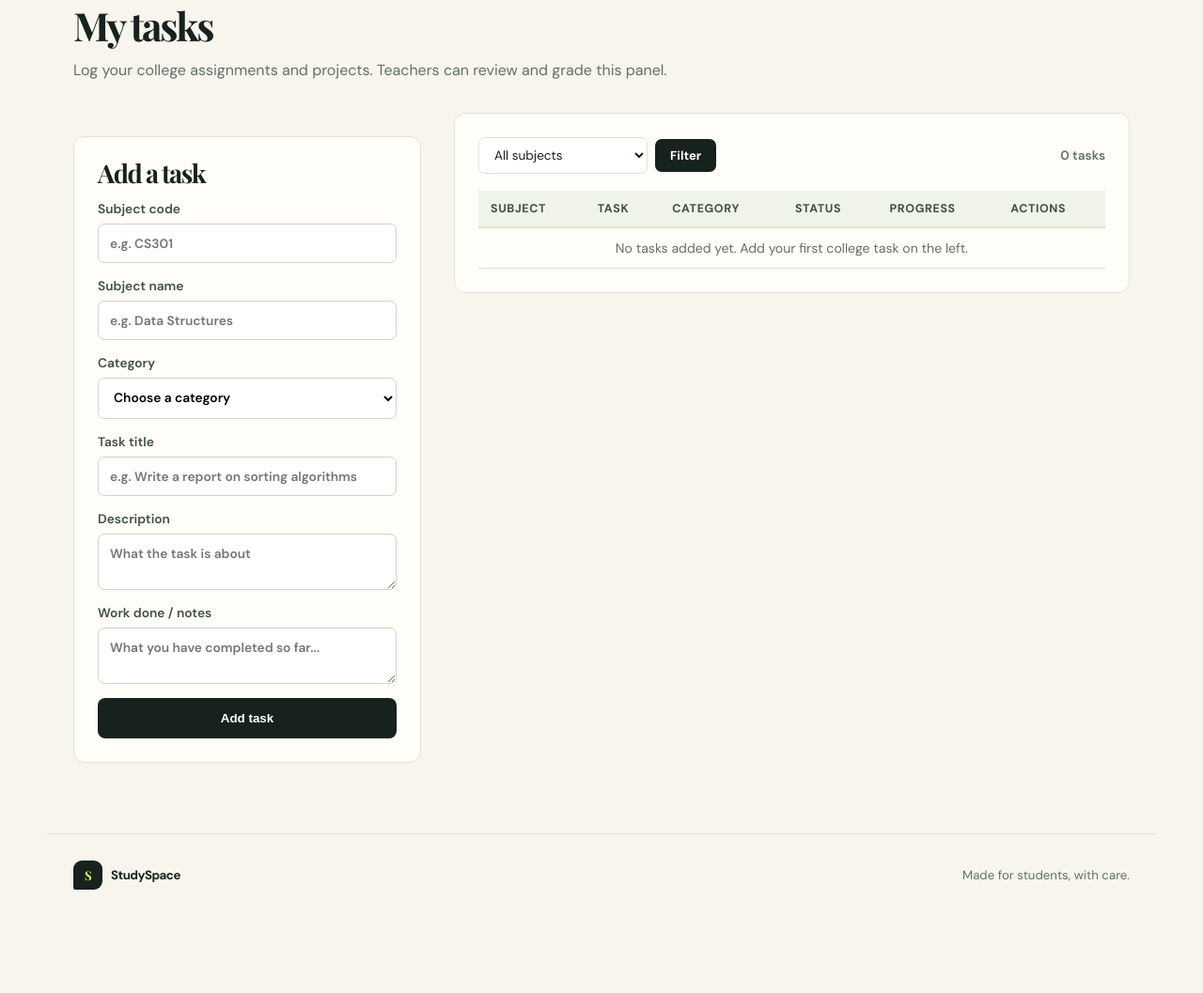
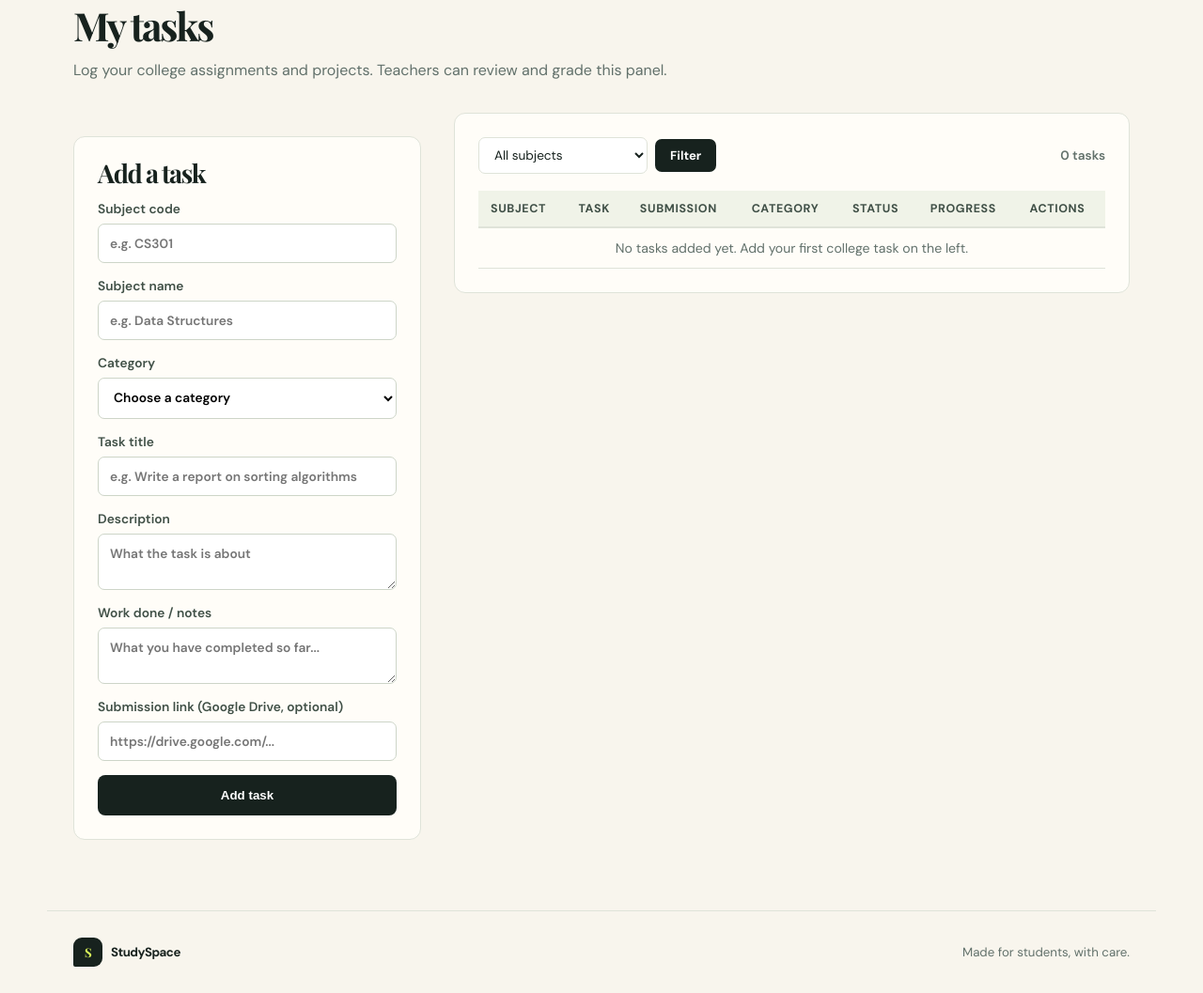
Before and after one commit to sanketsingh0/student_help_desk09, a Flask app: page /my-tasks in a window 1280 px wide. Shown: the part 151-1208 px from the top of the page at 94% size. Before the commit the page ends 1098 px from the top, so only its background shows below. Run offline with Flask 3, Linux system fonts and the light colour scheme; the visitor is signed in with stand-in values (Sample User, id 1); data that the repository does not hold is empty; some libraries are stand-ins or nearby versions.

Commit message:
Add student assignment link submission and teacher review

```diff
--- a/app.py
+++ b/app.py
@@ -95,6 +95,7 @@ def init_database():
             title TEXT NOT NULL,
             description TEXT NOT NULL DEFAULT '',
             work_details TEXT NOT NULL DEFAULT '',
+            work_link TEXT NOT NULL DEFAULT '',
             status TEXT NOT NULL DEFAULT 'pending',
             progress INTEGER NOT NULL DEFAULT 0,
             teacher_remark TEXT NOT NULL DEFAULT '',
@@ -104,19 +105,23 @@ def init_database():
         db.executescript("""
         CREATE TABLE IF NOT EXISTS users (id INTEGER PRIMARY KEY, name TEXT NOT NULL, email TEXT NOT NULL UNIQUE, password TEXT NOT NULL, is_admin INTEGER NOT NULL DEFAULT 0, is_teacher INTEGER NOT NULL DEFAULT 0, student_id TEXT);
         CREATE TABLE IF NOT EXISTS materials (id INTEGER PRIMARY KEY, title TEXT NOT NULL, description TEXT NOT NULL, category TEXT NOT NULL, drive_url TEXT NOT NULL, icon TEXT NOT NULL DEFAULT '📚');
-        CREATE TABLE IF NOT EXISTS student_tasks (id INTEGER PRIMARY KEY, student_id INTEGER NOT NULL, subject_code TEXT NOT NULL, subject_name TEXT NOT NULL DEFAULT '', category TEXT NOT NULL DEFAULT 'Assignment', title TEXT NOT NULL, description TEXT NOT NULL DEFAULT '', work_details TEXT NOT NULL DEFAULT '', status TEXT NOT NULL DEFAULT 'pending', progress INTEGER NOT NULL DEFAULT 0, teacher_remark TEXT NOT NULL DEFAULT '', created_at TEXT NOT NULL DEFAULT '', updated_at TEXT NOT NULL DEFAULT '');
+        CREATE TABLE IF NOT EXISTS student_tasks (id INTEGER PRIMARY KEY, student_id INTEGER NOT NULL, subject_code TEXT NOT NULL, subject_name TEXT NOT NULL DEFAULT '', category TEXT NOT NULL DEFAULT 'Assignment', title TEXT NOT NULL, description TEXT NOT NULL DEFAULT '', work_details TEXT NOT NULL DEFAULT '', work_link TEXT NOT NULL DEFAULT '', status TEXT NOT NULL DEFAULT 'pending', progress INTEGER NOT NULL DEFAULT 0, teacher_remark TEXT NOT NULL DEFAULT '', created_at TEXT NOT NULL DEFAULT '', updated_at TEXT NOT NULL DEFAULT '');
         """)
     # Migrate databases created before the teacher/student-id columns existed.
     try:
         if DATABASE_URL:
             db.execute("ALTER TABLE users ADD COLUMN IF NOT EXISTS is_teacher BOOLEAN NOT NULL DEFAULT FALSE")
             db.execute("ALTER TABLE users ADD COLUMN IF NOT EXISTS student_id TEXT")
+            db.execute("ALTER TABLE student_tasks ADD COLUMN IF NOT EXISTS work_link TEXT NOT NULL DEFAULT ''")
         else:
-            columns = [row["name"] for row in db.execute("PRAGMA table_info(users)").fetchall()]
-            if "is_teacher" not in columns:
+            user_columns = [row["name"] for row in db.execute("PRAGMA table_info(users)").fetchall()]
+            if "is_teacher" not in user_columns:
                 db.execute("ALTER TABLE users ADD COLUMN is_teacher INTEGER NOT NULL DEFAULT 0")
-            if "student_id" not in columns:
+            if "student_id" not in user_columns:
                 db.execute("ALTER TABLE users ADD COLUMN student_id TEXT")
+            task_columns = [row["name"] for row in db.execute("PRAGMA table_info(student_tasks)").fetchall()]
+            if "work_link" not in task_columns:
+                db.execute("ALTER TABLE student_tasks ADD COLUMN work_link TEXT NOT NULL DEFAULT ''")
         db.commit()
     except Exception as error:
         app.logger.warning("Optional column migration skipped: %s", error)
@@ -400,13 +405,14 @@ def add_task():
     title = request.form.get("title", "").strip()
     description = request.form.get("description", "").strip()
     work_details = request.form.get("work_details", "").strip()
+    work_link = request.form.get("work_link", "").strip()
     if not subject_code or not category or not title:
         flash("Subject code, category, and task title are required.", "error")
     else:
         now = _now()
         db = get_db()
-        db.execute("INSERT INTO student_tasks (student_id, subject_code, subject_name, category, title, description, work_details, created_at, updated_at) VALUES (?,?,?,?,?,?,?,?,?)",
-            (session["user_id"], subject_code, subject_name, category, title, description, work_details, now, now))
+        db.execute("INSERT INTO student_tasks (student_id, subject_code, subject_name, category, title, description, work_details, work_link, created_at, updated_at) VALUES (?,?,?,?,?,?,?,?,?,?)",
+            (session["user_id"], subject_code, subject_name, category, title, description, work_details, work_link, now, now))
         db.commit()
         flash("Task added to your panel.", "success")
     return redirect(url_for("student_tasks"))
@@ -426,17 +432,37 @@ def edit_task(task_id):
         title = request.form.get("title", "").strip()
         description = request.form.get("description", "").strip()
         work_details = request.form.get("work_details", "").strip()
+        work_link = request.form.get("work_link", "").strip()
         if not subject_code or not category or not title:
             flash("Subject code, category, and task title are required.", "error")
         else:
-            db.execute("UPDATE student_tasks SET subject_code=?, subject_name=?, category=?, title=?, description=?, work_details=?, updated_at=? WHERE id=? AND student_id=?",
-                (subject_code, subject_name, category, title, description, work_details, _now(), task_id, session["user_id"]))
+            db.execute("UPDATE student_tasks SET subject_code=?, subject_name=?, category=?, title=?, description=?, work_details=?, work_link=?, updated_at=? WHERE id=? AND student_id=?",
+                (subject_code, subject_name, category, title, description, work_details, work_link, _now(), task_id, session["user_id"]))
             db.commit()
             flash("Task updated.", "success")
             return redirect(url_for("student_tasks"))
     tasks = db.execute("SELECT * FROM student_tasks WHERE student_id=? ORDER BY id DESC", (session["user_id"],)).fetchall()
     codes = db.execute("SELECT DISTINCT subject_code FROM student_tasks WHERE student_id=? ORDER BY subject_code", (session["user_id"],)).fetchall()
     return render_template("student_tasks.html", tasks=tasks, edit_task=task, subject_code="", subject_codes=codes)
+
+@app.route("/tasks/<int:task_id>/submit-link", methods=["POST"])
+@login_required
+def submit_task_link(task_id):
+    db = get_db()
+    task = db.execute("SELECT id FROM student_tasks WHERE id=? AND student_id=?", (task_id, session["user_id"])).fetchone()
+    if not task:
+        flash("Task not found.", "error")
+        return redirect(url_for("student_tasks"))
+    work_link = request.form.get("work_link", "").strip()
+    if not work_link:
+        flash("Please paste a link to your submitted work.", "error")
+    else:
+        if not work_link.startswith(("http://", "https://")):
+            work_link = "https://" + work_link
+        db.execute("UPDATE student_tasks SET work_link=?, updated_at=? WHERE id=? AND student_id=?", (work_link, _now(), task_id, session["user_id"]))
+        db.commit()
+        flash("Submission link saved. Teachers can now open it.", "success")
+    return redirect(url_for("student_tasks"))
 
 @app.route("/tasks/<int:task_id>/delete", methods=["POST"])
 @login_required
--- a/static/css/style.css
+++ b/static/css/style.css
@@ -46,3 +46,13 @@
 .teacher-form .save-btn:hover { background:#384b43; }
 @media (max-width:900px) { .stat-cards { grid-template-columns:repeat(2,1fr); } }
 @media (max-width:760px) { .search-form select { width:100%; } }
+.work-link { display:inline-block; margin-top:8px; padding:6px 11px; border-radius:7px; background:#eef5d3; color:#557016; font-size:.78rem; font-weight:700; }
+.work-link:hover { background:#e2eec0; }
+.muted-text { color:var(--muted); font-size:.78rem; }
+.submission-badge { margin-top:10px; }
+.submission-badge .work-link { margin-top:0; }
+.submit-link-box summary { font-size:.74rem; font-weight:600; }
+.submit-link-form { display:flex; gap:6px; margin-top:6px; }
+.submit-link-form input { flex:1; min-width:150px; padding:6px 8px; border:1px solid var(--line); border-radius:6px; font:inherit; font-size:.78rem; }
+.submit-link-form button { padding:6px 12px; border:0; border-radius:6px; background:var(--ink); color:#fff; font:inherit; font-size:.74rem; font-weight:700; cursor:pointer; }
+.submit-link-form button:hover { background:#384b43; }
--- a/templates/student_tasks.html
+++ b/templates/student_tasks.html
@@ -23,6 +23,7 @@
       <label>Task title<input name="title" required placeholder="e.g. Write a report on sorting algorithms" value="{{ edit_task.title if edit_task else '' }}"></label>
       <label>Description<textarea name="description" required placeholder="What the task is about">{{ edit_task.description if edit_task else '' }}</textarea></label>
       <label>Work done / notes<textarea name="work_details" placeholder="What you have completed so far...">{{ edit_task.work_details if edit_task else '' }}</textarea></label>
+      <label>Submission link (Google Drive, optional)<input name="work_link" type="url" placeholder="https://drive.google.com/..." value="{{ edit_task.work_link if edit_task else '' }}"></label>
       <button class="button" type="submit">{{ 'Save changes' if edit_task else 'Add task' }}</button>
       {% if edit_task %}<a class="cancel-link" href="{{ url_for('student_tasks') }}">Cancel editing</a>{% endif %}
     </form>
@@ -42,7 +43,7 @@
       </div>
       <div class="table-wrap">
         <table class="user-table">
-          <thead><tr><th>Subject</th><th>Task</th><th>Category</th><th>Status</th><th>Progress</th><th>Actions</th></tr></thead>
+          <thead><tr><th>Subject</th><th>Task</th><th>Submission</th><th>Category</th><th>Status</th><th>Progress</th><th>Actions</th></tr></thead>
           <tbody>
           {% for task in tasks %}
             <tr>
@@ -50,6 +51,15 @@
               <td class="task-cell"><b>{{ task.title }}</b><small>{{ task.description }}</small>
                 {% if task.work_details %}<details class="task-works"><summary>My work so far</summary><p>{{ task.work_details }}</p></details>{% endif %}
                 {% if task.teacher_remark %}<details class="task-works" open><summary>Teacher remark</summary><p>{{ task.teacher_remark }}</p></details>{% endif %}
+              </td>
+              <td>
+                {% if task.work_link %}<a class="work-link" href="{{ task.work_link }}" target="_blank" rel="noopener">Open submitted work →</a>{% else %}<span class="muted-text">Not submitted</span>{% endif %}
+                <details class="task-works submit-link-box"><summary>{{ 'Update link' if task.work_link else 'Submit link' }}</summary>
+                  <form class="submit-link-form" method="post" action="{{ url_for('submit_task_link', task_id=task.id) }}">
+                    <input type="url" name="work_link" placeholder="https://drive.google.com/..." value="{{ task.work_link }}">
+                    <button type="submit">Save</button>
+                  </form>
+                </details>
               </td>
               <td>{{ task.category }}</td>
               <td>{% if task.status == 'completed' %}<span class="role-badge completed">Completed</span>{% elif task.status == 'in_progress' %}<span class="role-badge in_progress">In progress</span>{% else %}<span class="role-badge pending">Pending</span>{% endif %}</td>
@@ -60,7 +70,7 @@
               </td>
             </tr>
           {% else %}
-            <tr><td colspan="6" class="empty-row">No tasks added yet. Add your first college task on the left.</td></tr>
+            <tr><td colspan="7" class="empty-row">No tasks added yet. Add your first college task on the left.</td></tr>
           {% endfor %}
           </tbody>
         </table>
--- a/templates/teacher.html
+++ b/templates/teacher.html
@@ -5,7 +5,7 @@
   <div class="admin-heading">
     <p class="eyebrow">TEACHER ACCESS</p>
     <h1>Students' work</h1>
-    <p>See every task students have logged, mark it completed or not, and set how much (%) of it is done.</p>
+    <p>See every task students have logged, open the work they submitted by link, mark it completed or not, and set how much (%) of it is done.</p>
   </div>
 
   <div class="stat-cards">
@@ -47,6 +47,9 @@
               <small>{{ task.category }}{% if task.subject_name %} · {{ task.subject_name }}{% endif %}</small>
               <small>{{ task.description }}</small>
               {% if task.work_details %}<details class="task-works"><summary>Student's work so far</summary><p>{{ task.work_details }}</p></details>{% endif %}
+              <div class="submission-badge">
+                {% if task.work_link %}<a class="work-link" href="{{ task.work_link }}" target="_blank" rel="noopener">📎 View submitted work →</a>{% else %}<span class="muted-text">No link submitted</span>{% endif %}
+              </div>
             </td>
             <td>{% if task.status == 'completed' %}<span class="role-badge completed">Completed</span>{% elif task.status == 'in_progress' %}<span class="role-badge in_progress">In progress</span>{% else %}<span class="role-badge pending">Pending</span>{% endif %}</td>
             <td><span class="progress-track"><span class="progress-fill" style="width:{{ task.progress }}%"></span></span><span class="progress-num">{{ task.progress }}%</span></td>
```
Also changed, not shown: README.md.
